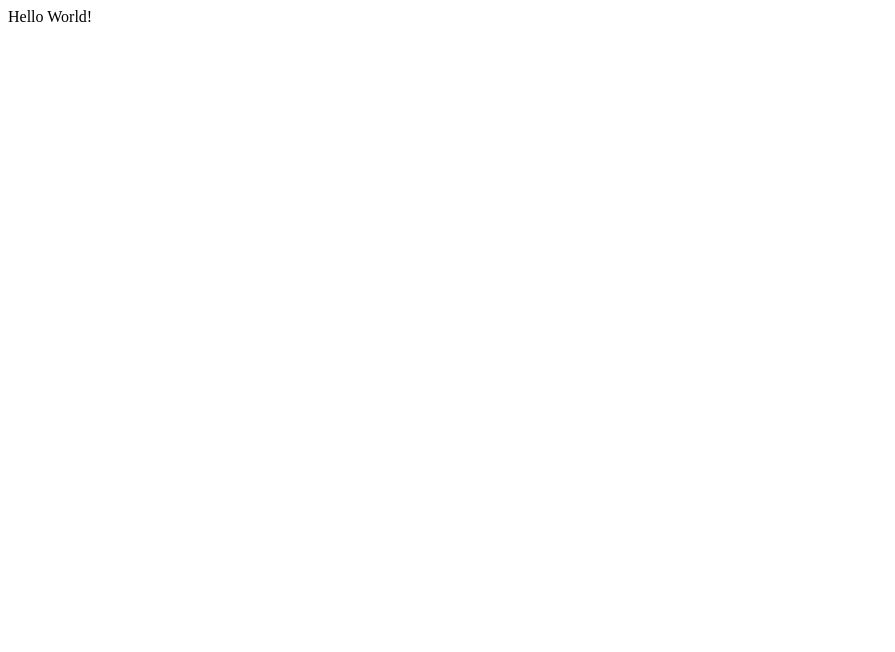
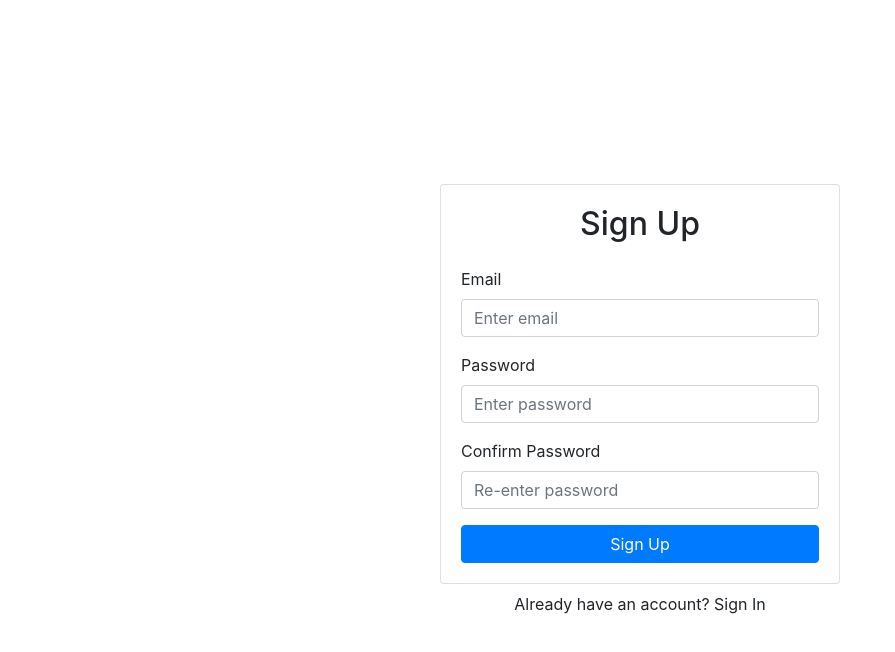
Before and after one commit to rjnares/react-firebase-auth-demo, a React (Create React App) app: page / in a window 1280 px wide. Shown: the top 652 px of the page, without its empty margins (0-895 px from the left). Built offline with nearby package versions, Linux system fonts and the light colour scheme.

Commit message:
Created Signup component and styled/rendered it in App component

```diff
--- a/src/components/App.js
+++ b/src/components/App.js
@@ -1,6 +1,17 @@
+import Signup from "./Signup";
+import { Container } from "react-bootstrap";
 
 function App() {
-  return "Hello World!"
+  return (
+    <Container
+      className="d-flex align-items-center justify-content-center"
+      style={{ minHeight: "100vh" }}
+    >
+      <div className="w-100" style={{ maxWidth: "400px" }}>
+        <Signup />
+      </div>
+    </Container>
+  );
 }
 
 export default App;
--- /dev/null
+++ b/src/components/Signup.js
@@ -0,0 +1,56 @@
+import React, { useRef } from "react";
+import { Button, Card, Form } from "react-bootstrap";
+
+export default function Signup() {
+  const emailRef = useRef();
+  const passwordRef = useRef();
+  const passwordConfirmationRef = useRef();
+
+  return (
+    <>
+      <Card>
+        <Card.Body>
+          <h2 className="text-center mb-4">Sign Up</h2>
+          <Form>
+            <Form.Group controlId="email">
+              <Form.Label>Email</Form.Label>
+              <Form.Control
+                type="email"
+                ref={emailRef}
+                placeholder="Enter email"
+                required
+              />
+            </Form.Group>
+
+            <Form.Group controlId="password">
+              <Form.Label>Password</Form.Label>
+              <Form.Control
+                type="password"
+                ref={passwordRef}
+                placeholder="Enter password"
+                required
+              />
+            </Form.Group>
+
+            <Form.Group controlId="password-confirmation">
+              <Form.Label>Confirm Password</Form.Label>
+              <Form.Control
+                type="password"
+                ref={passwordConfirmationRef}
+                placeholder="Re-enter password"
+                required
+              />
+            </Form.Group>
+
+            <Button className="w-100" type="submit">
+              Sign Up
+            </Button>
+          </Form>
+        </Card.Body>
+      </Card>
+      <div className="w-100 text-center mt-2">
+        Already have an account? Sign In
+      </div>
+    </>
+  );
+}
```
Also changed, not shown: src/index.js (+5 -4 lines).
